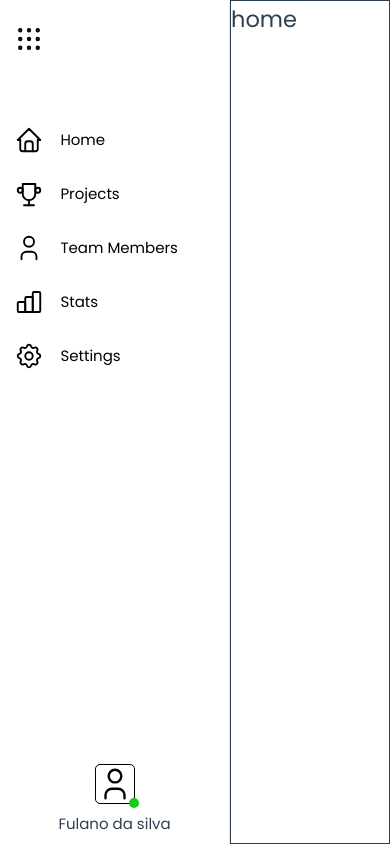
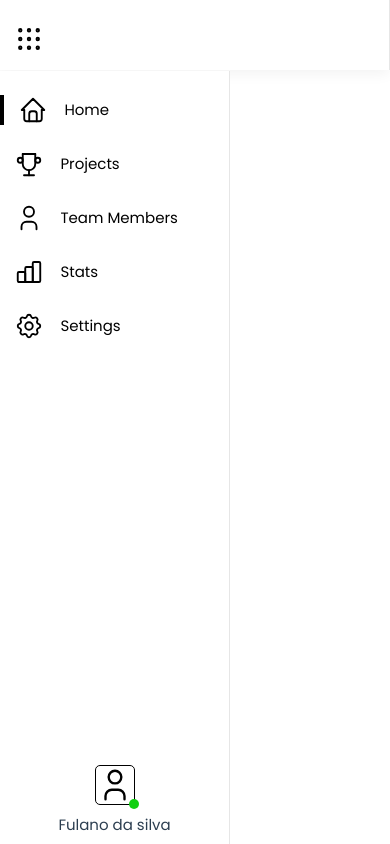
Before and after one commit to alalan55/DashBoard-vue3, a Vue app: page / in a window 390 px wide. Both pictures are taken after a click on the picture 29 px from the left and 39 px from the top of the page. Built offline with nearby package versions, Linux system fonts and the light colour scheme.

Commit message:
Cria navbar responsiva

```diff
--- a/src/components/bosons/InternalLayout.vue
+++ b/src/components/bosons/InternalLayout.vue
@@ -1,32 +1,36 @@
 <template>
   <section>
-        <Header/>
-
+    <Header />
     <div class="content">
       <router-view />
     </div>
-
   </section>
 </template>
 
 <script>
-import Header from '../organisms/HeaderComponent.vue'
+import Header from "../organisms/HeaderComponent.vue";
 export default {
-        components:{
-            Header
-        }
-    }
+  components: {
+    Header,
+  },
+};
 </script>
 
 <style  scoped>
-section{
-}
-.content{
-    border: 1px solid;
+.content {
+  /* border: 1px solid; */
+  padding: 0.8rem;
   width: calc(100vw - 230px);
-    height: 100vh;
+  min-height: 100vh;
   position: absolute;
   right: 0;
+}
 
+@media screen and (max-width: 800px){
+  .content{
+    position: static;
+    min-height: calc(100vh - 70px);
+    width: 100%;
+  }
 }
 </style>
--- a/src/components/organisms/HeaderComponent.vue
+++ b/src/components/organisms/HeaderComponent.vue
@@ -1,10 +1,11 @@
 <template>
   <header>
     <nav>
-      <div class="btn-close-nav">
+      <div class="btn-close-nav" @click="openOrclose">
         <img src="../../assets/icons/dots.svg" alt="home icon" />
       </div>
 
+      <div class="content-nav" v-if="isToShow">
         <ul class="items">
           <li class="item">
             <router-link :to="{ name: 'home' }">
@@ -48,9 +49,85 @@
             <span>Fulano da silva</span>
           </div>
         </div>
+      </div>
+     <div class="content-nav" v-if="!telaMobile">
+        <ul class="items">
+          <li class="item">
+            <router-link :to="{ name: 'home' }">
+              <img src="../../assets/icons/home.svg" alt="home icon" />
+              <span> Home</span>
+            </router-link>
+          </li>
+          <li class="item">
+            <router-link :to="{ name: 'projects' }">
+              <img src="../../assets/icons/projects.svg" alt="home icon" />
+              <span> Projects</span>
+            </router-link>
+          </li>
+          <li class="item">
+            <router-link :to="{ name: 'teamMembers' }">
+              <img src="../../assets/icons/user.svg" alt="home icon" />
+              <span> Team Members</span>
+            </router-link>
+          </li>
+          <li class="item">
+            <router-link :to="{ name: 'stats' }">
+              <img src="../../assets/icons/stats.svg" alt="home icon" />
+              <span> Stats</span>
+            </router-link>
+          </li>
+          <li class="item">
+            <router-link :to="{ name: 'settings' }">
+              <img src="../../assets/icons/settings.svg" alt="home icon" />
+              <span> Settings</span>
+            </router-link>
+          </li>
+        </ul>
+
+        <div class="profile">
+          <figure class="image-profile">
+            <img src="../../assets/icons/user.svg" alt="user image profile" />
+            <div class="dot-active"></div>
+          </figure>
+
+          <div class="name">
+            <span>Fulano da silva</span>
+          </div>
+        </div>
+      </div>
     </nav>
   </header>
 </template>
+
+<script>
+import { ref, computed, onBeforeUnmount, onMounted} from "vue";
+export default {
+  setup() {
+    const show = ref(false);
+    const winWidth = ref(window.innerWidth);
+    const telaMobile = computed(() => (winWidth.value > 800 ? false : true));
+    const isToShow = computed(() => telaMobile.value && show.value ? true : false)
+    const resizeScreen = () => {winWidth.value = window.innerWidth}
+
+
+    const openOrclose = () => {
+      if(telaMobile.value){
+        show.value == true ? (show.value = false) : (show.value = true);
+      }
+    }
+
+    onMounted(() =>{
+         window.addEventListener('resize',  resizeScreen)
+    })
+
+    onBeforeUnmount(() => {
+      window.removeEventListener("resize", resizeScreen);
+    });
+
+    return { show, openOrclose, telaMobile, isToShow };
+  },
+};
+</script>
 
 <style  scoped>
 header {
@@ -63,6 +140,7 @@ nav {
   height: 100vh;
   width: 230px;
   border-right: 1px solid rgb(230, 230, 230);
+  transition: 0.1s ease-in-out;
 }
 
 /* BOTAO DE FECHAR NAVBAR */
@@ -76,6 +154,11 @@ nav {
   cursor: pointer;
 }
 /* FIM DO BOTAO DE FECHAR NAVBAR */
+
+.content-nav {
+  height: 80vh;
+  transition: 0.1s ease-in-out;
+}
 
 .items {
 }
@@ -135,4 +218,29 @@ nav {
   padding: 0.5rem 0;
 }
 /* FIM DE IMAGEM DE PERFIL */
+
+@media screen and (max-width: 800px) {
+  header {
+    /* border: 5px solid red; */
+    z-index: 1 !important;
+  }
+  nav {
+    position: static;
+    height: 70px;
+    width: 100%;
+    -webkit-box-shadow: -2px 3px 13px 1px rgba(0, 0, 0, 0.05);
+    box-shadow: -2px 3px 13px 1px rgba(0, 0, 0, 0.05);
+    z-index: 99999 !important;
+  }
+  nav .content-nav {
+    position: fixed;
+    left: 0;
+    top: 71px;
+    height: calc(100vh - 70px);
+    width: 230px;
+    border-right: 1px solid rgb(230, 230, 230);
+    transition: 0.1s ease-in-out;
+    background: white;
+  }
+}
 </style>
--- a/src/router/index.js
+++ b/src/router/index.js
@@ -6,11 +6,11 @@ const router = createRouter({
   routes: [
     {
       path: '/',
-      name: 'home',
       component: () => import('../components/bosons/InternalLayout.vue'),
       children: [
         {
           path: '',
+          name: 'home',
           component: HomeView
         },
         {
--- a/vite.config.js
+++ b/vite.config.js
@@ -10,5 +10,8 @@ export default defineConfig({
     alias: {
       '@': fileURLToPath(new URL('./src', import.meta.url))
     }
+  },
+  server:{
+    host: true
   }
 })
```
Lines whose indentation alone changed are shown as unchanged.
